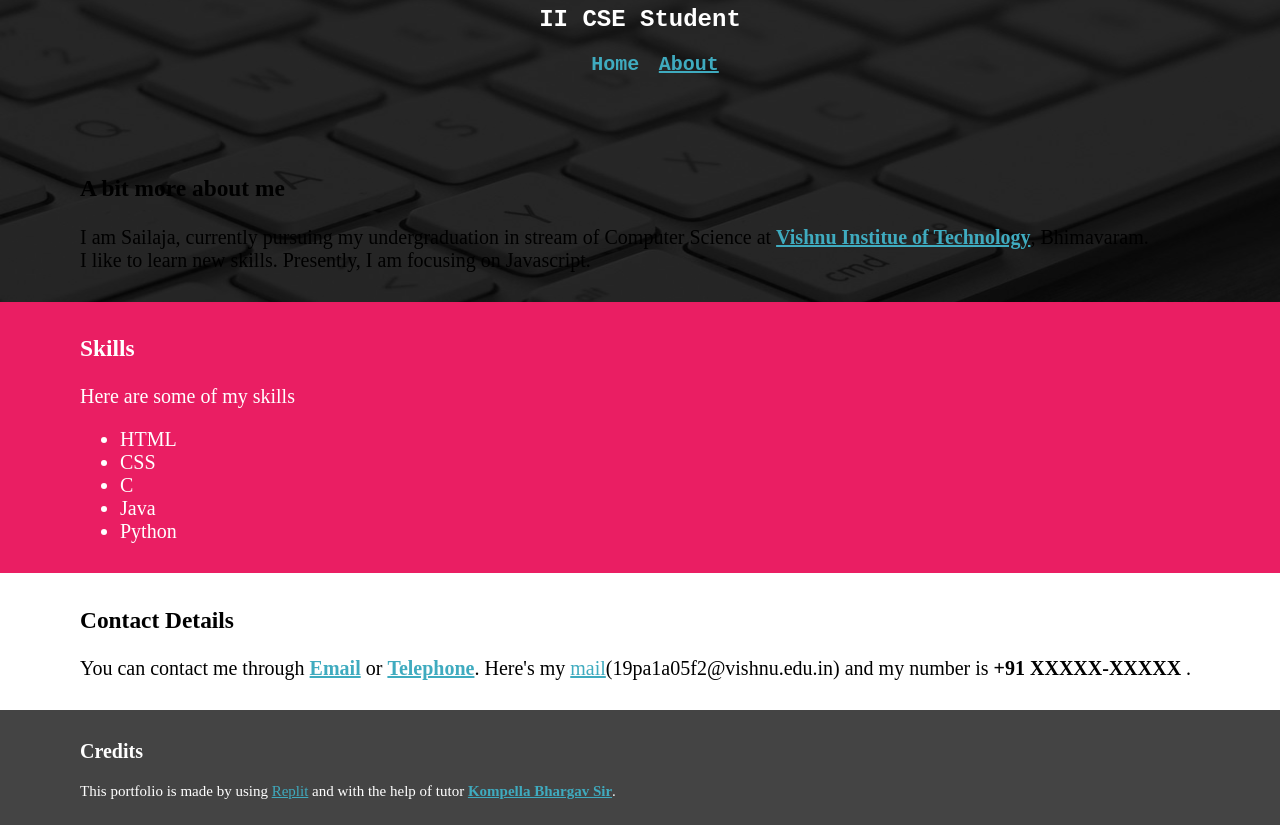
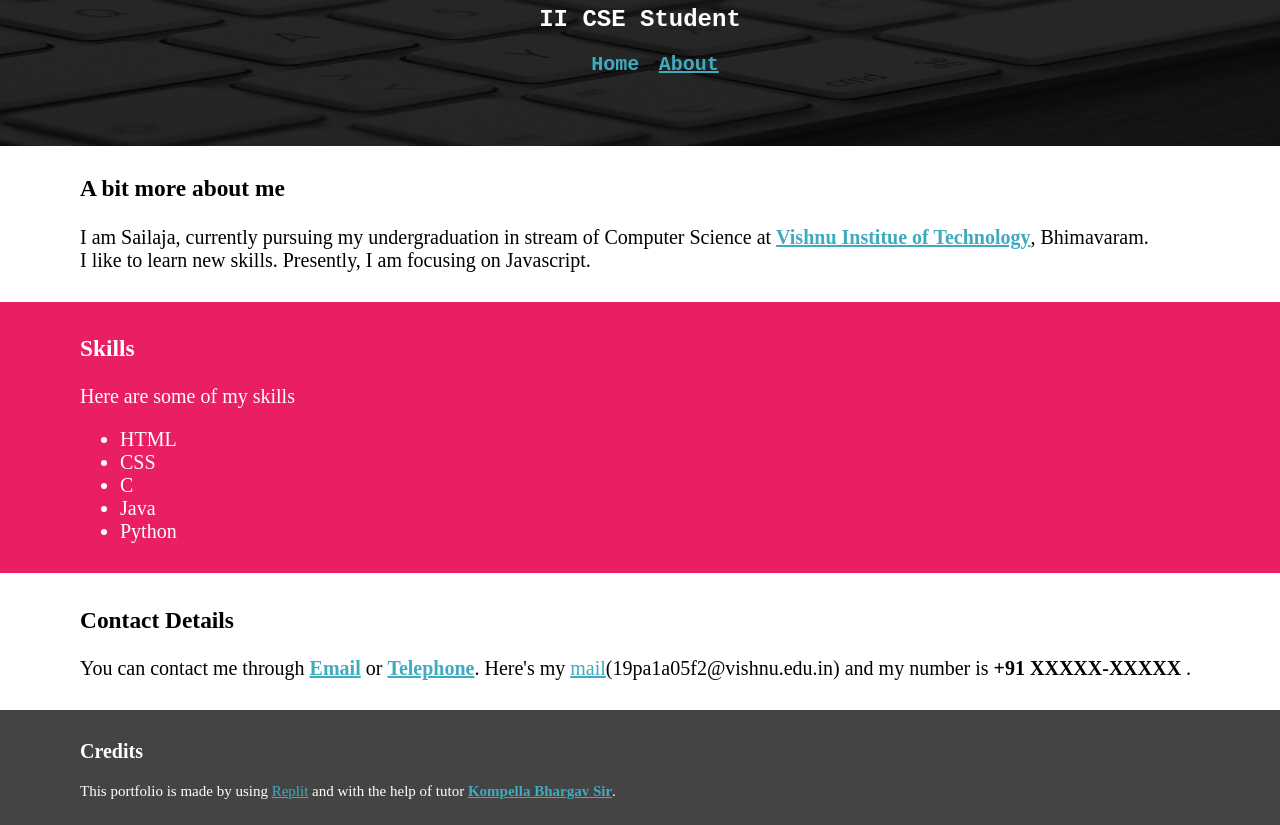
Before and after one commit to 19PA1A05F2/CSS_1, a plain HTML site: page index.html in a window 1280 px wide. Shown: the part 94-919 px from the top of the page. Drawn offline with Linux system fonts and the light colour scheme.

Commit message:
Update style.css

```diff
--- a/style.css
+++ b/style.css
@@ -12,8 +12,8 @@ img{
     z-index: -1;
     width:100%;
     max-width: 1520px;
-    height: 100%;
-    max-height:500px;
+    height: 30%;
+    max-height:400px;
     filter: brightness(0.2);
 }
 .top ul{
```
